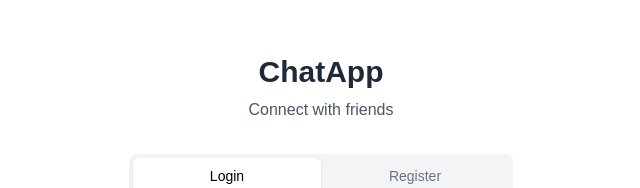
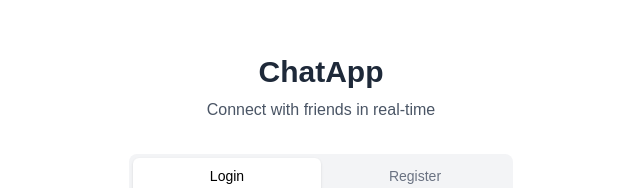
Before and after one commit to deepak640/banter, a Next.js app in the folder frontend/: page /auth in a window 1280 px wide. Shown: the part 143-331 px from the top of the page, without its empty margins (319-959 px from the left). Built offline with nearby package versions, Linux system fonts and the light colour scheme; no server answers.

Commit message:
fix: update text in Authform component for clarity

```diff
--- a/frontend/src/app/auth/_components/Authform.tsx
+++ b/frontend/src/app/auth/_components/Authform.tsx
@@ -13,7 +13,7 @@ const Authform = () => {
       <div className="flex flex-col justify-center w-5/12 max-w-md p-8 mx-auto rounded-xl">
         <div className="mb-8 text-center">
           <h1 className="text-3xl font-bold text-gray-800">ChatApp</h1>
-          <p className="mt-2 text-gray-600">Connect with friends</p>
+          <p className="mt-2 text-gray-600">Connect with friends in real-time</p>
         </div>
 
         <div className="flex mb-6 bg-gray-100 rounded-lg p-1">
```
